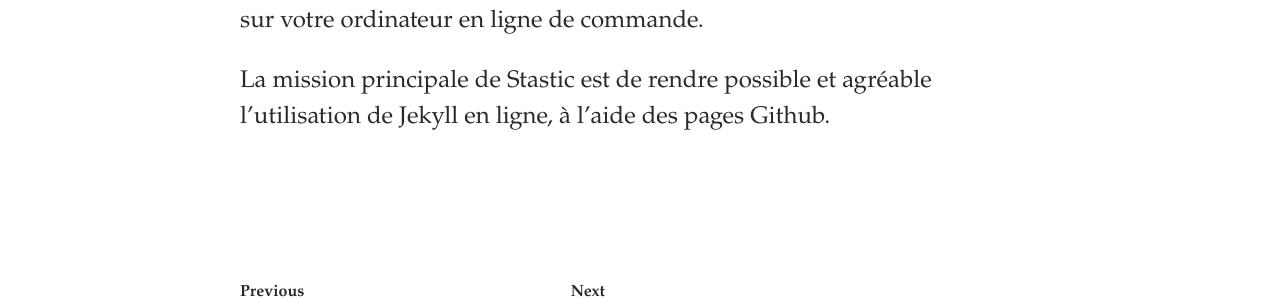
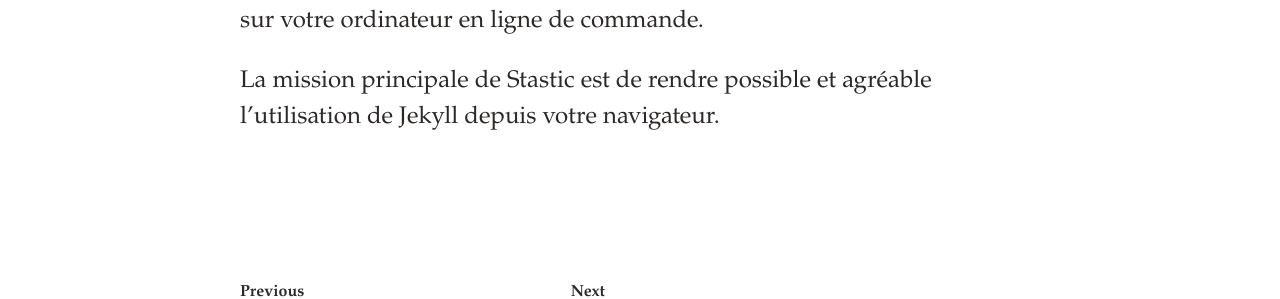
Before and after one commit to lexoyo/www.stastic.net, a Jekyll site: the page built from _fr/ce_que_jekyll_.md, in a window 1280 px wide. Shown: the part 1107-1406 px from the top of the page. Built offline with Jekyll 4.4.1, drawn with Linux system fonts in a browser that asks for light colours; comment, search, counter and statistics services are not loaded.

Commit message:
Create _fr/ce_que_jekyll_.md

```diff
--- a/_fr/ce_que_jekyll_.md
+++ b/_fr/ce_que_jekyll_.md
@@ -8,4 +8,4 @@
 
 À l’origine, Jekyll était - et continue de l’être dans une certaine mesure, réservé aux personnes ayant une connaissance approfondie du des technologies, voire des hackers informatiques. Il est conçu pour être exécuté sur votre ordinateur en ligne de commande.
 
-La mission principale de Stastic est de rendre possible et agréable l’utilisation de Jekyll en ligne, à l’aide des pages Github.
+La mission principale de Stastic est de rendre possible et agréable l’utilisation de Jekyll depuis votre navigateur.
```
